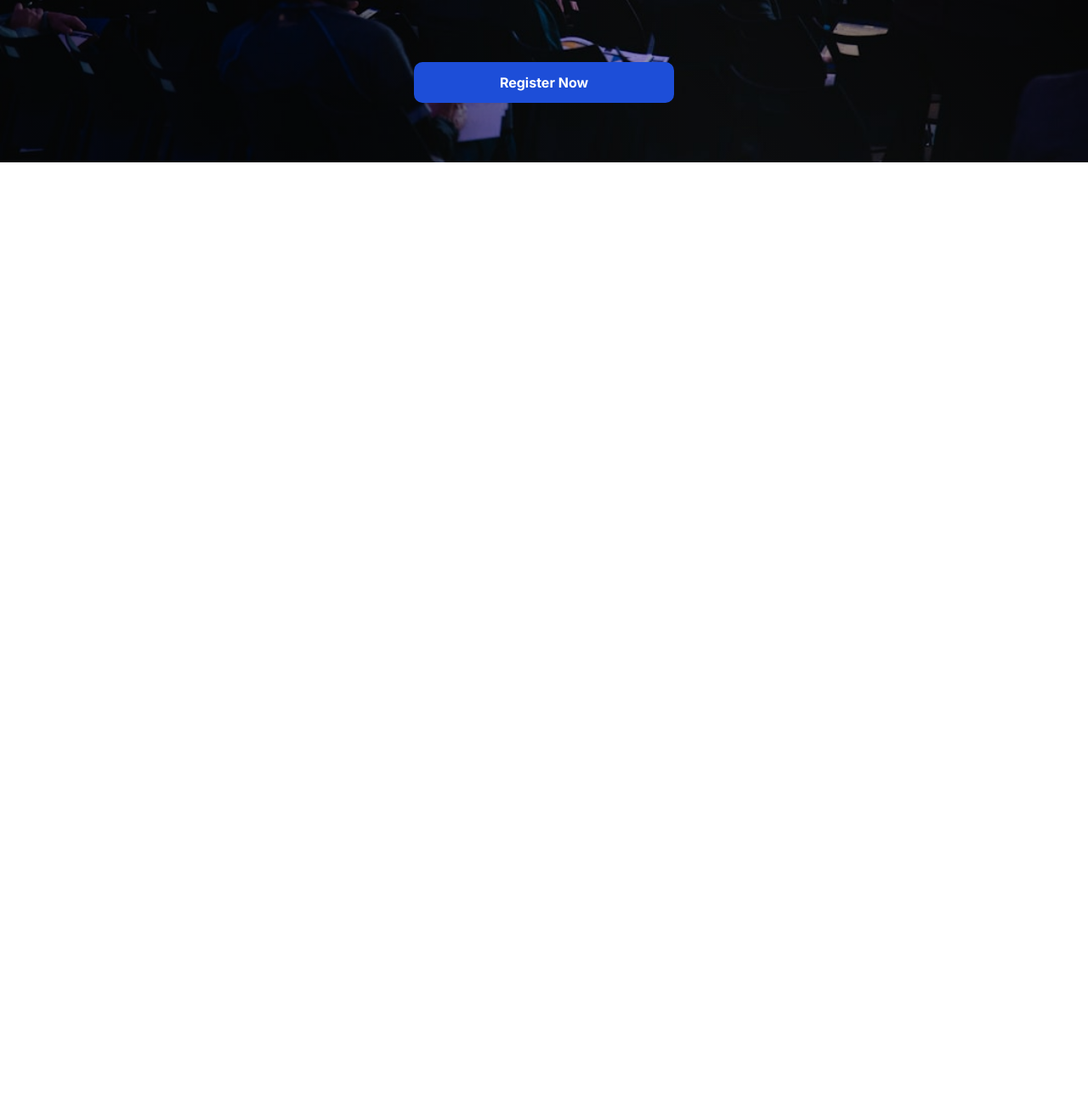
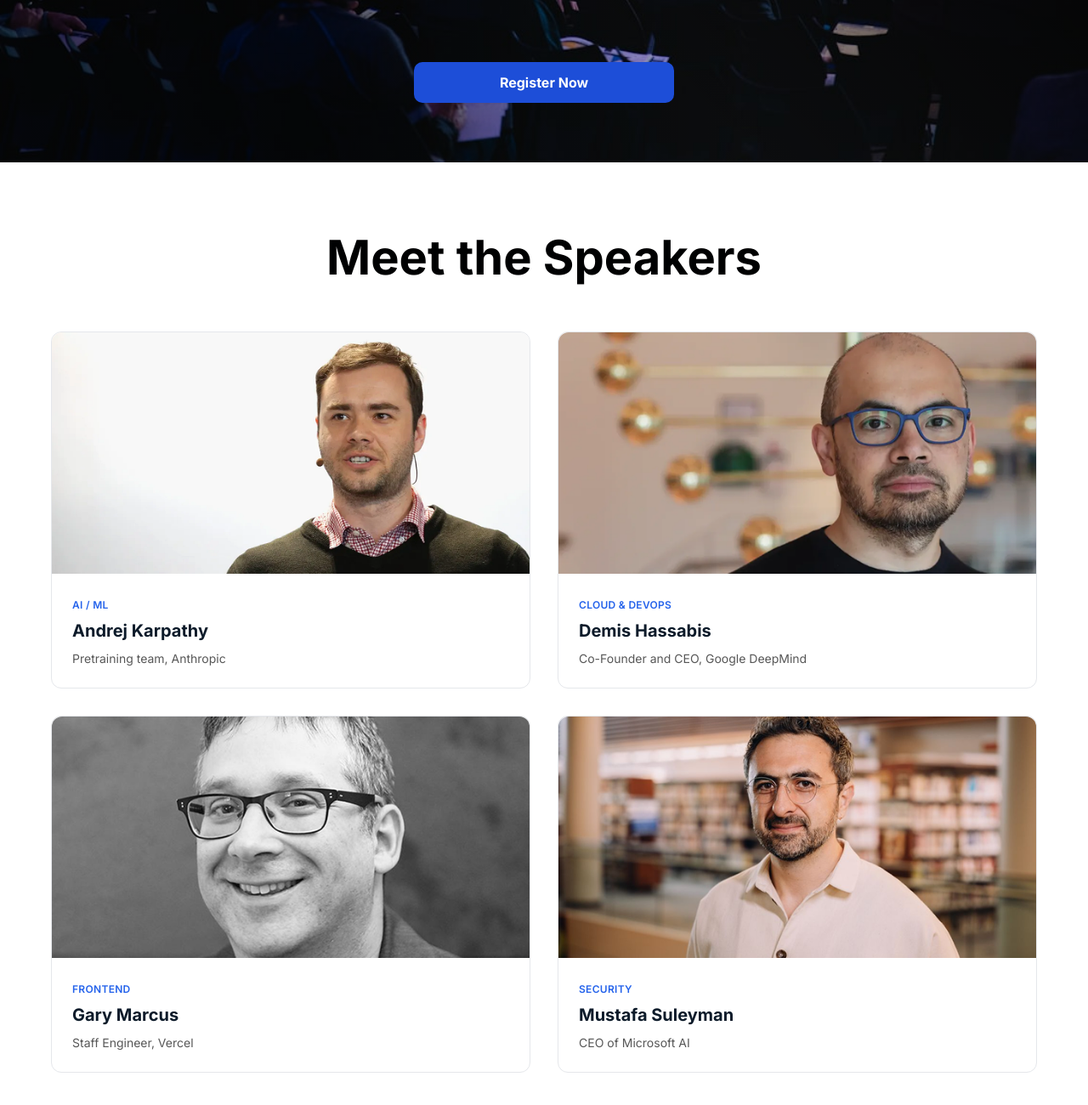
Before and after one commit to nasir00773i/assignment-1, a plain HTML site: page index.html in a window 1280 px wide. Shown: the part 686-1986 px from the top of the page at 85% size. Before the commit the page ends 877 px from the top, so only its background shows below. Drawn offline with Linux system fonts and the light colour scheme.

Commit message:
speaker section completed

```diff
--- a/index.html
+++ b/index.html
@@ -47,6 +47,60 @@
      </section>
     <!-- hero banner section end -->
 
+    <!-- speakers section start -->
+     <section class="speakers_section">
+        <div class="speaker_container">
+            <h2 class="speakers_heading">Meet the Speakers</h2>
+            <div class="speakers_card_container">
+                <div class="speakers_card">
+                    <img class="speaker_img" src="./assets/andrej.png" alt="speaker image">
+                    <div class="card_content">
+                        <span class="speakers_catagory">AI / ML</span>
+                        <h3 class="speaker_name">Andrej Karpathy</h3>
+                        <p class="speaker_tile">Pretraining team, Anthropic</p>
+
+                    </div>
+                </div>
+                <div class="speakers_card">
+                    <img class="speaker_img" src="./assets/demis.png" alt="speaker image">
+                    <div class="card_content">
+                        <span class="speakers_catagory">Cloud & DevOps</span>
+                        <h3 class="speaker_name">Demis Hassabis</h3>
+                        <p class="speaker_tile">Co-Founder and CEO, Google DeepMind</p>
+
+                    </div>
+                </div>
+                <div class="speakers_card">
+                    <img class="speaker_img" src="./assets/gary.png" alt="speaker image">
+                    <div class="card_content">
+                        <span class="speakers_catagory">Frontend</span>
+                        <h3 class="speaker_name">Gary Marcus</h3>
+                        <p class="speaker_tile">Staff Engineer, Vercel</p>
+
+                    </div>
+                </div>
+                <div class="speakers_card">
+                    <img class="speaker_img" src="./assets/mustafa.png" alt="speaker image">
+                    <div class="card_content">
+                        <span class="speakers_catagory">Security</span>
+                        <h3 class="speaker_name">Mustafa Suleyman</h3>
+                        <p class="speaker_tile">CEO of Microsoft AI</p>
+
+                    </div>
+                </div>
+            </div>
+
+
+        </div>
+
+     </section>
+    <!-- speakers section end -->
+
+
+
+
+
+
 
 </body>
 </html>
--- a/style.css
+++ b/style.css
@@ -126,3 +126,74 @@
     top: 169px;
 }
 /* hero banner section end */
+
+
+/* speaker section start */
+
+.speaker_container {
+    max-width: 1440px;
+    margin: 0 auto;
+    padding: 80px 60px;
+    display: flex;
+    flex-direction: column;
+    align-items: center;
+    justify-content: center;
+    gap: 55px;
+}
+
+h2.speakers_heading {
+    margin: 0px;
+    font-size: 56px;
+    font-weight: bold;
+    line-height: 64.4px;
+    color: #000102;
+}
+
+.speakers_card_container {
+    display: grid;
+    grid-template-columns: repeat(2 ,1fr);
+    gap: 32px;
+}
+.speakers_card {
+    background-color: #fff;
+    border-radius: 12px;
+    border: 1px solid #E5E7EB;
+}
+
+img.speaker_img {
+    width: 100%;
+    border-radius: 12px 12px 0px 0px;
+}
+
+.card_content {
+    padding: 24px;
+    display: flex;
+    flex-direction: column;
+    gap: 8px;
+}
+
+span.speakers_catagory {
+    font-size: 12px;
+    line-height: 18px;
+    font-weight: 600;
+    color: #2563EB;
+    letter-spacing: 0.3px;
+    text-transform: uppercase;
+}
+
+h3.speaker_name {
+    margin: 0px;
+    font-size: 20px;
+    font-weight: bold;
+    line-height: 27.5px;
+    color: #0D1B2A;
+}
+
+p.speaker_tile {
+    margin: 0px;
+    font-size: 14px;
+    line-height: 21px;
+    color: #575757;
+}
+
+/* speaker section end */
```
